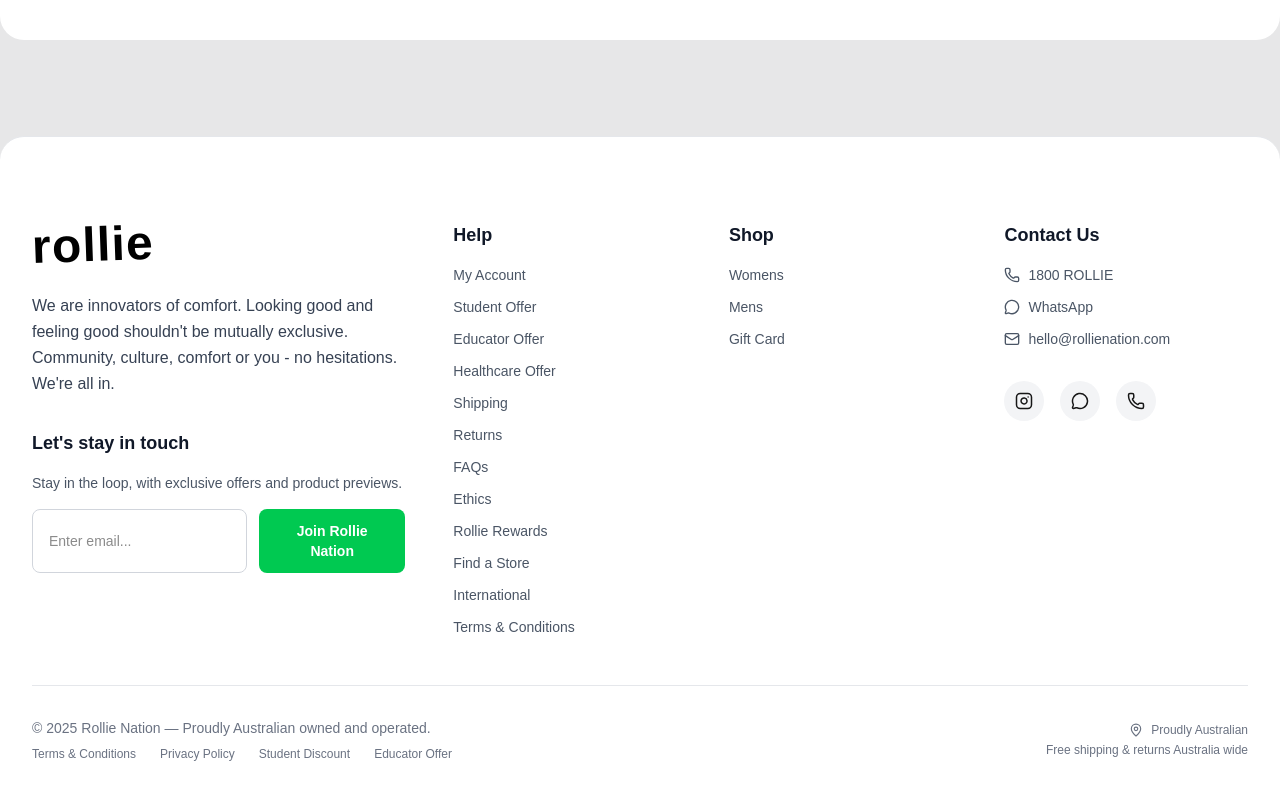
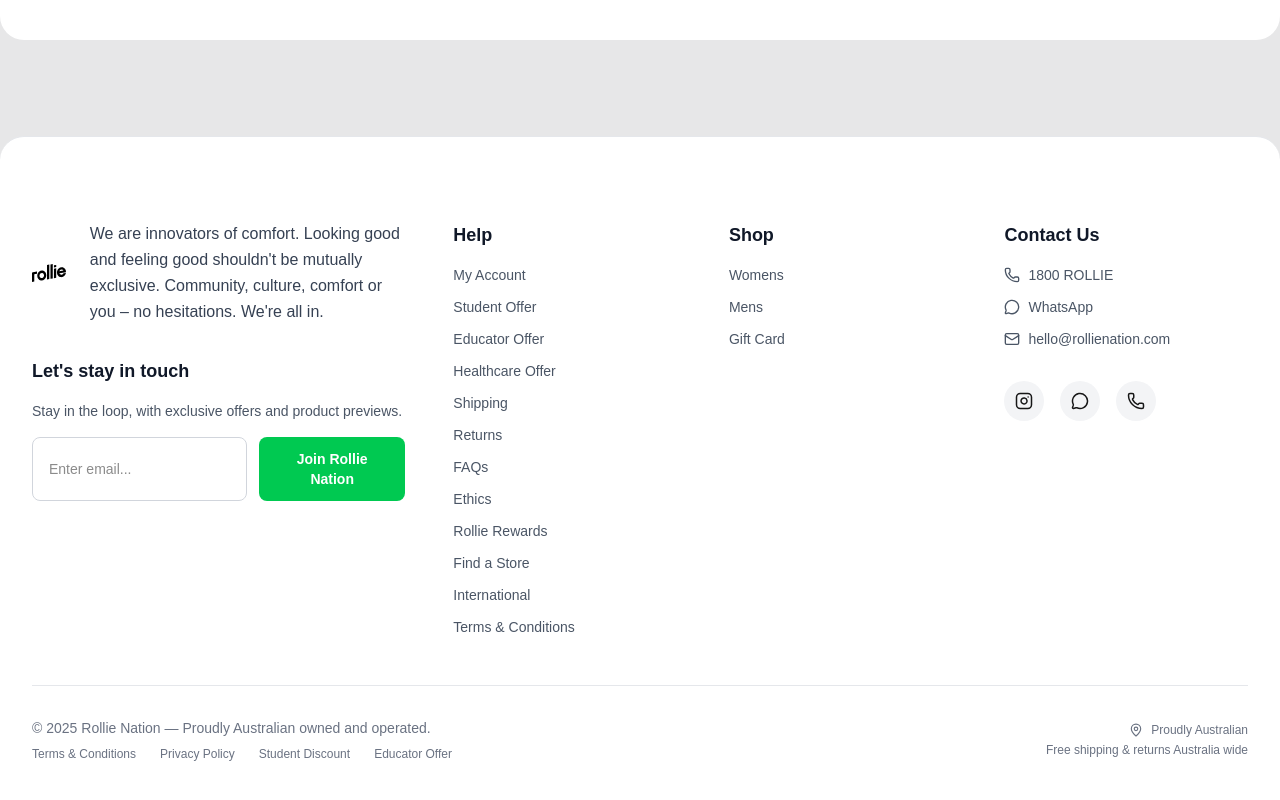
Before and after one commit to NimeshCK0310/DLAD, a Next.js app in the folder About/about/: page / in a window 1280 px wide. Shown: the part 4739-5539 px from the top of the page. Built offline with nearby package versions, Linux system fonts and the light colour scheme.

Commit message:
Fix : Issue fix in Footer section

```diff
--- a/About/about/components/footer/FooterBrand.tsx
+++ b/About/about/components/footer/FooterBrand.tsx
@@ -3,7 +3,9 @@
 import React from "react";
 import Link from "next/link";
 import { motion, Variants } from "framer-motion";
+import Image from "next/image";
 import FooterNewsletter from "./FooterNewsletter";
+import logo from "../../public/images/Images1/logo.svg";
 
 const itemVariants: Variants = {
   hidden: { opacity: 0, y: 30 },
@@ -17,26 +19,34 @@
 const FooterBrand: React.FC = () => {
   return (
     <motion.div variants={itemVariants} className="lg:col-span-5">
-      <div className="flex items-center mb-6">
+      {/* Logo + Text side by side */}
+      <div className="flex items-center gap-6 mb-8">
         <Link href="/" passHref>
           <motion.div
             whileHover={{ scale: 1.05, rotate: -2 }}
-            className="text-black text-4xl sm:text-5xl font-bold tracking-wide transform -rotate-2 hover:shadow-lg transition-all duration-300 cursor-pointer"
+            className="cursor-pointer flex-shrink-0"
           >
-            rollie
+            <Image
+              src={logo}
+              alt="Rollie Logo"
+              width={120}
+              height={60}
+              className="object-contain"
+            />
           </motion.div>
         </Link>
+
+        <motion.p
+          variants={itemVariants}
+          className="text-gray-700 text-sm sm:text-base leading-relaxed max-w-md"
+        >
+          We are innovators of comfort. Looking good and feeling good
+          shouldn&apos;t be mutually exclusive. Community, culture, comfort or
+          you – no hesitations. We&apos;re all in.
+        </motion.p>
       </div>
 
-      <motion.p
-        variants={itemVariants}
-        className="text-gray-700 text-sm sm:text-base leading-relaxed mb-8"
-      >
-        We are innovators of comfort. Looking good and feeling good
-        shouldn&apos;t be mutually exclusive. Community, culture, comfort or you
-        - no hesitations. We&apos;re all in.
-      </motion.p>
-
+      {/* Newsletter stays below */}
       <FooterNewsletter />
     </motion.div>
   );
--- a/About/about/components/header/NavMenu.tsx
+++ b/About/about/components/header/NavMenu.tsx
@@ -95,7 +95,7 @@
     <>
 
       <motion.div
-        className="fixed top-20 left-0 right-0 z-50 hidden md:flex items-center px-6 justify-between box-border text-[#15151F] font-[Franklin Gothic] font-normal text-[16px] leading-[22.4px] h-[140px] w-full"
+        className="fixed top-20 left-5 right-0 z-50 hidden md:flex items-center px-6 justify-between box-border text-[#15151F] font-[Franklin Gothic] font-normal text-[16px] leading-[22.4px] h-[140px] w-full"
         initial={{ y: 0, opacity: 1 }}
         animate={{
           y: scrollDirection === "down" ? -150 : 0, // move full navbar up to hide
```
